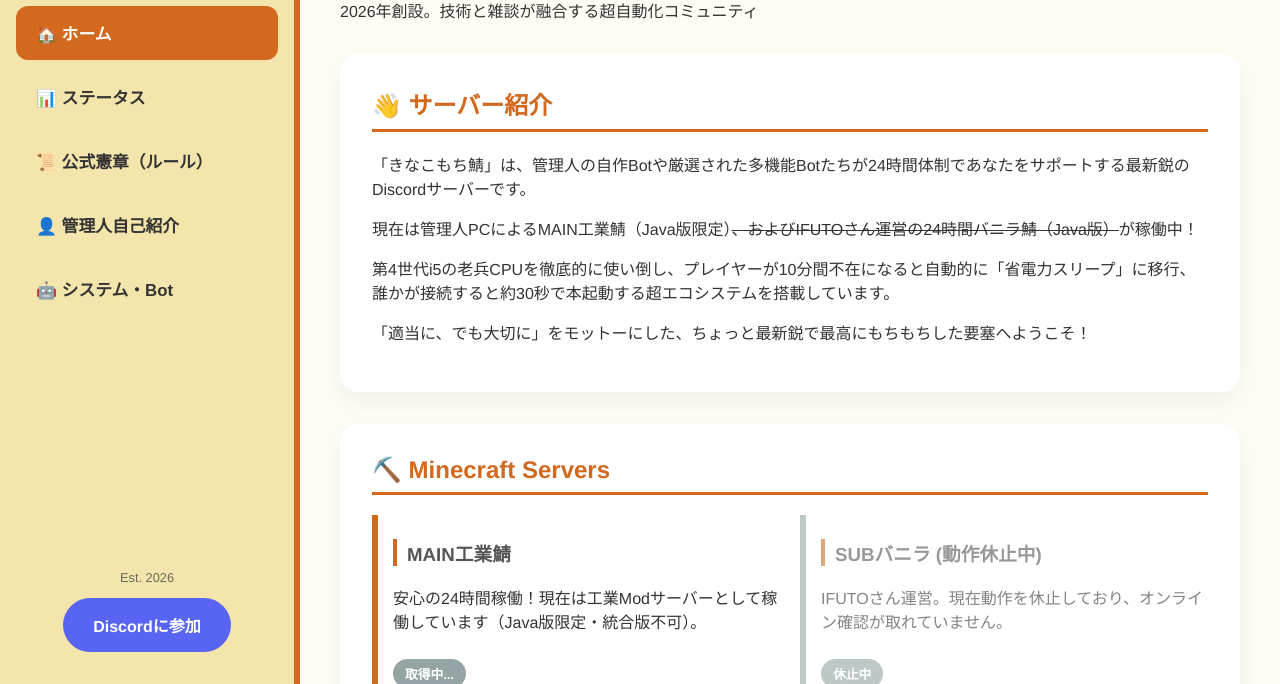
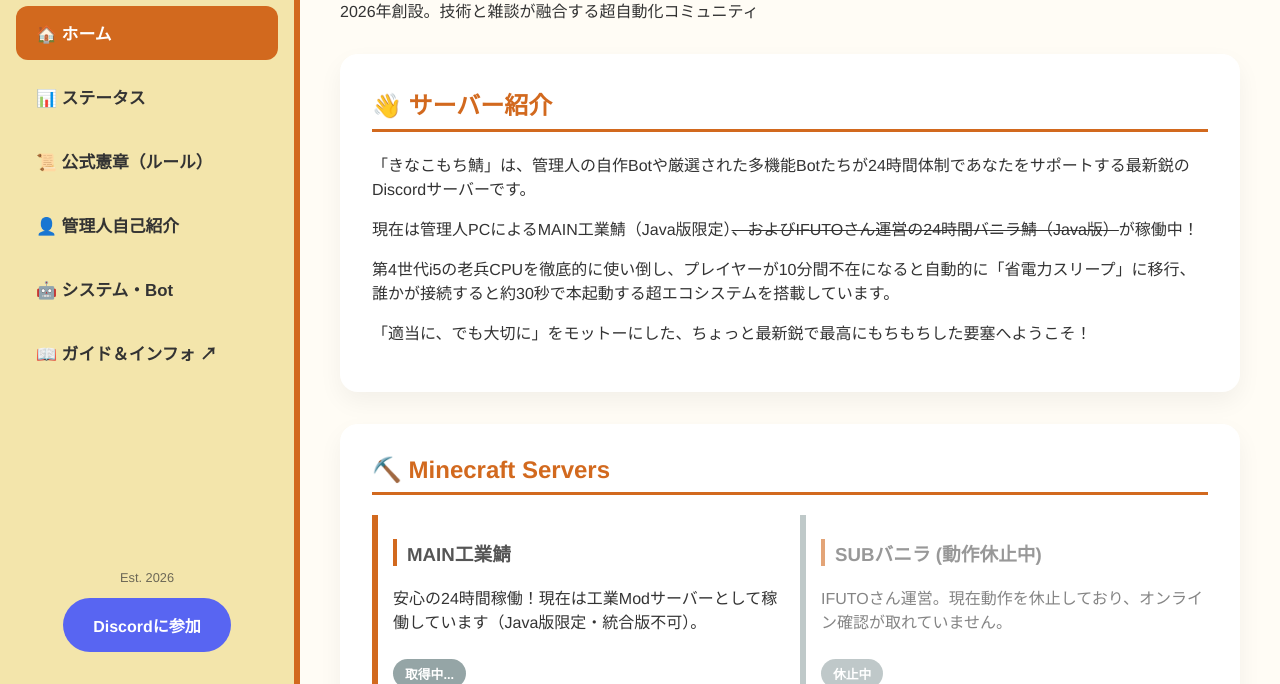
Before and after one commit to KinakomochiMilk/Kinakomochi-Server-Discord, a plain HTML site: page index.html in a window 1280 px wide. Both pictures are taken after a click on the button "🏠 ホーム". Shown: the part 116-800 px from the top of the page. Drawn offline with Linux system fonts and the light colour scheme; no server answers.

Commit message:
Update index.html

```diff
--- a/index.html
+++ b/index.html
@@ -56,6 +56,9 @@
             border-radius: 12px;
             margin-bottom: 10px;
             transition: all 0.3s;
+            display: block; /* <a>タグ適用時の調整 */
+            text-decoration: none; /* リンクの下線を消去 */
+            box-sizing: border-box;
         }
 
         .tab-button:hover { background: rgba(255,255,255,0.4); }
@@ -140,6 +143,8 @@
         <button class="tab-button" onclick="openTab('rules')">📜 公式憲章（ルール）</button>
         <button class="tab-button" onclick="openTab('profile')">👤 管理人自己紹介</button>
         <button class="tab-button" onclick="openTab('system')">🤖 システム・Bot</button>
+        <!-- 追加した外部リンクボタン -->
+        <a href="https://kinakomochimilk.tail390097.ts.net/saba_guides/" target="_blank" class="tab-button">📖 ガイド＆インフォ ↗</a>
 
         <div style="margin-top: auto; text-align: center; padding-top: 2rem;">
             <p style="font-size: 0.8rem; opacity: 0.7;">Est. 2026</p>
@@ -352,7 +357,7 @@
 
             document.getElementById(tabName).classList.add('active');
 
-            const targetBtn = Array.from(buttons).find(b => b.onclick.toString().includes(tabName));
+            const targetBtn = Array.from(buttons).find(b => b.onclick && b.onclick.toString().includes(tabName));
             if(targetBtn) targetBtn.classList.add('active');
 
             document.querySelector('.main-content').scrollTop = 0;
```
Lines whose indentation alone changed are shown as unchanged.
